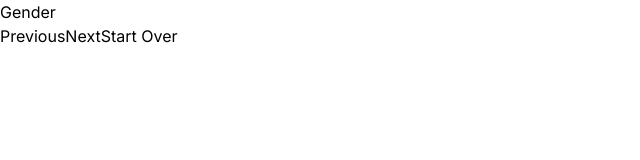
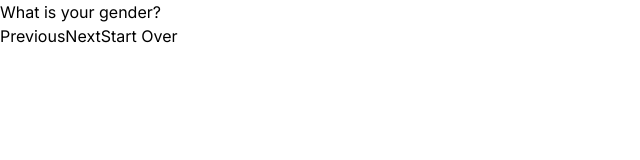
Before and after one commit to cbondnz/framingham-risk-score-calculator, a Next.js app: page / in a window 1280 px wide. Both pictures are taken after a click on the button "Get Started". Shown: the top 160 px of the page, without its empty margins (0-640 px from the left). Built offline with nearby package versions, Linux system fonts and the light colour scheme.

Commit message:
Add FormHeading.tsx

```diff
--- /dev/null
+++ b/components/FormHeading.tsx
@@ -0,0 +1,9 @@
+import React from "react";
+
+interface Props {
+  heading: string;
+}
+
+export default function FormHeading({ heading }: Props) {
+  return <h1>{heading}</h1>;
+}
--- a/components/Gender.tsx
+++ b/components/Gender.tsx
@@ -1,5 +1,10 @@
 import React from "react";
+import FormHeading from "./FormHeading";
 
 export default function Gender() {
-  return <div>Gender</div>;
+  return (
+    <div>
+      <FormHeading heading="What is your gender?" />
+    </div>
+  );
 }
```
